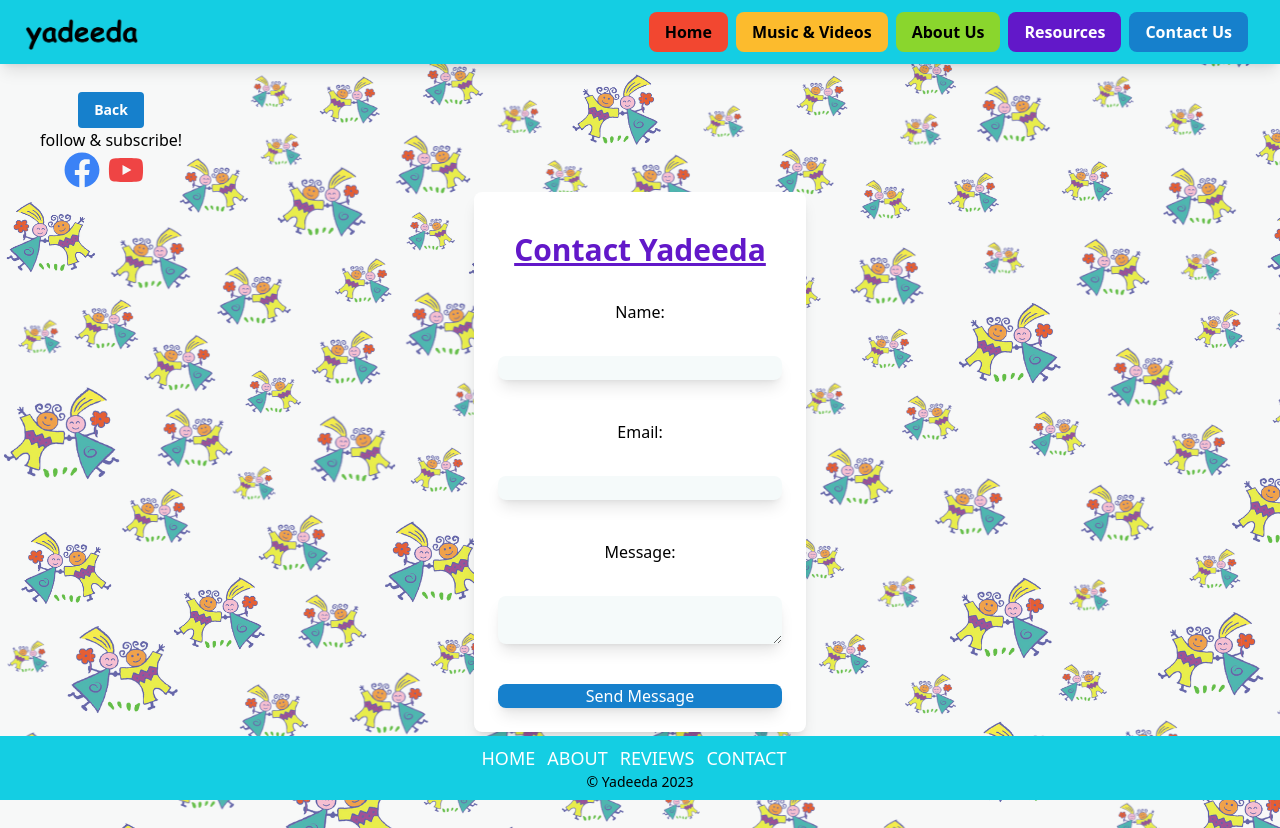
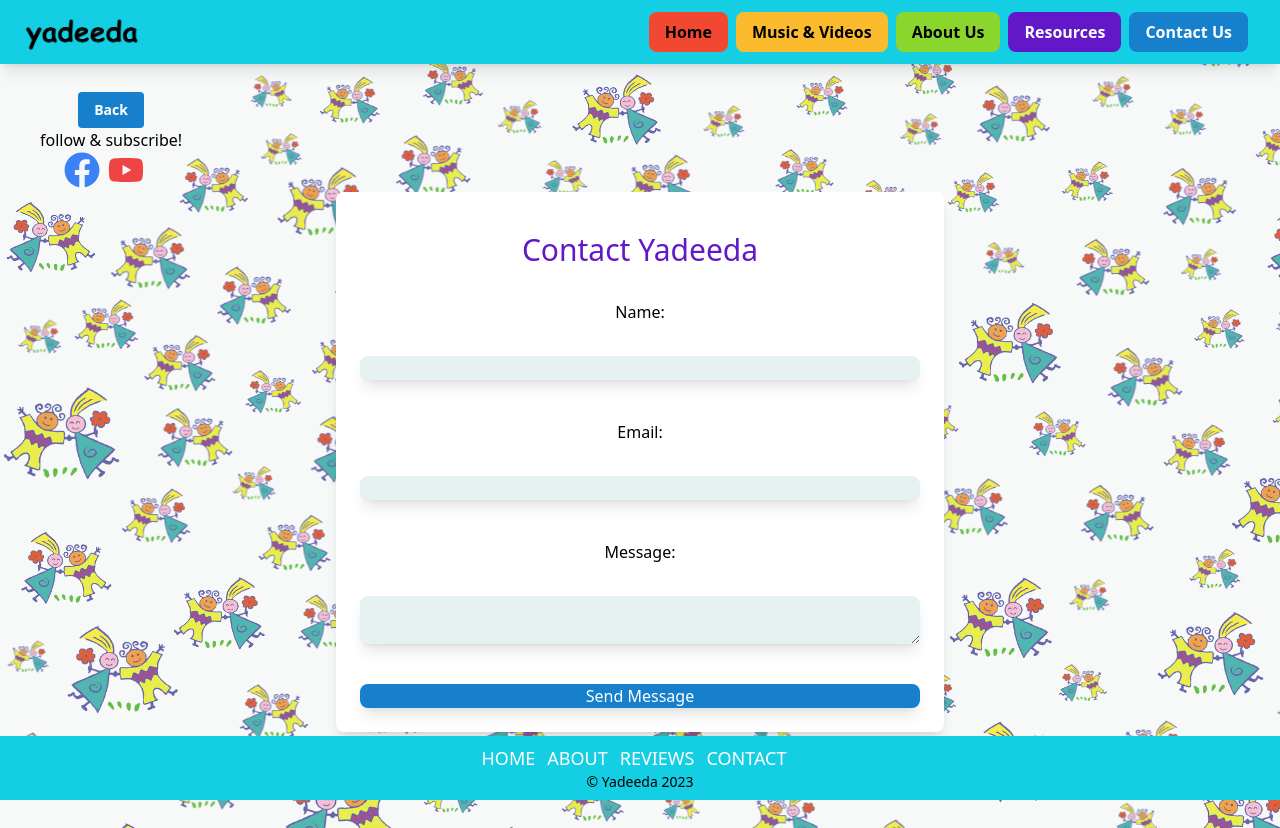
Before and after one commit to sjlelait/yadeeda, a React (Create React App) app: page /contact in a window 1280 px wide. Built offline with nearby package versions, Linux system fonts and the light colour scheme.

Commit message:
wip: edits form styling

```diff
--- a/src/components/Form.js
+++ b/src/components/Form.js
@@ -39,10 +39,9 @@ function Form (props) {
     const { name, email, message } = formState;
 
     return (
-        <>
-            <div className="flex justify-center items-center mt-20 md:mt-32">
-                <div className="content bg-white rounded-lg shadow-lg p-4">
-                    <h3 className="text-xl m-6 lg:text-3xl font-bold text-ydPurple underline text-center">Contact Yadeeda</h3>
+        <div className="flex justify-center items-center mt-24 md:mt-32">
+            <div className="content bg-white rounded-lg shadow-lg p-4 md:w-3/4 lg:w-1/2">
+                <h3 className="text-xl m-6 lg:text-3xl text-ydPurple text-center">Contact Yadeeda</h3>
                 <form name="contact" data-netlify="true" method="POST" onSubmit={handleSubmit}>
                     <div className="form-container p-2">
                         <input type="hidden" name="form-name" value="contact" />
@@ -53,7 +52,7 @@ function Form (props) {
                                 name="name"
                                 onChange={handleChange}
                                 value={name}
-                                    className="form-control mb-2 bg-ydGray rounded-lg shadow-lg"
+                                className="form-control mb-2 bg-ydForm rounded-lg shadow-lg"
                             />
                         <label htmlFor="email">Email:</label>
                             <input
@@ -62,7 +61,7 @@ function Form (props) {
                                 name="email"
                                 onChange={handleChange}
                                 value={email}
-                                    className="form-control mb-2 bg-ydGray rounded-lg shadow-lg"
+                                className="form-control mb-2 bg-ydForm rounded-lg shadow-lg"
                             />
                         <label htmlFor="message">Message:</label>
                             <textarea
@@ -70,7 +69,7 @@ function Form (props) {
                                 name="message"
                                 onChange={handleChange}
                                 value={message}
-                                    className="form-control mb-2 bg-ydGray bg-ydGray rounded-lg shadow-lg"
+                                className="form-control mb-2 bg-ydForm rounded-lg shadow-lg"
                             ></textarea>
                         <button type="submit" className="btn-light bg-ydBlue text-white rounded-lg shadow-lg hover:bg-ydLightBlue">
                             Send Message
@@ -79,7 +78,6 @@ function Form (props) {
                 </form>
             </div>
         </div>
-        </>
     );
 }
 
--- a/tailwind.config.js
+++ b/tailwind.config.js
@@ -19,6 +19,7 @@ module.exports = {
         textOrange: '#E67802',
         textPurple: '#5416AB',
         ydBG: '#F7F8F8',
+        ydForm: '#e6f2f1',
 
       }
     },
```
Lines whose indentation alone changed are shown as unchanged.
